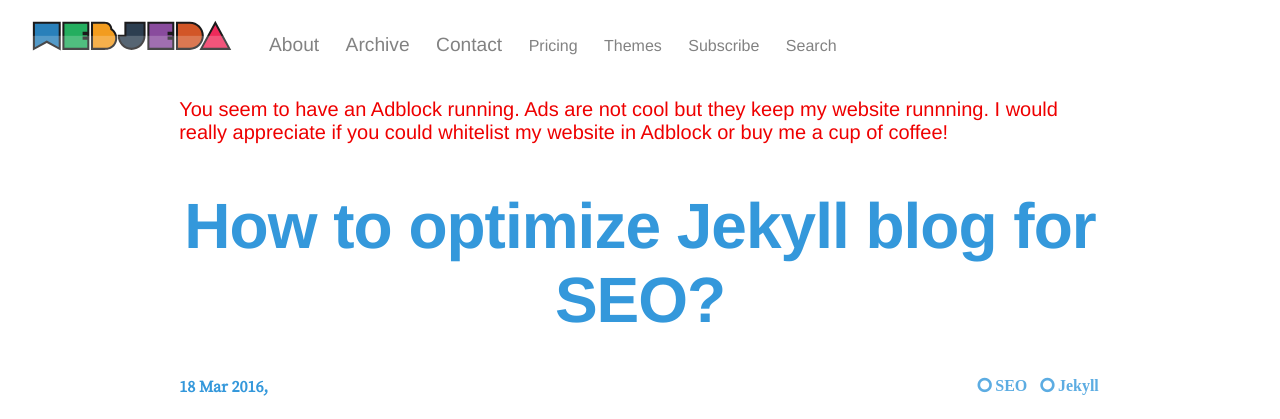
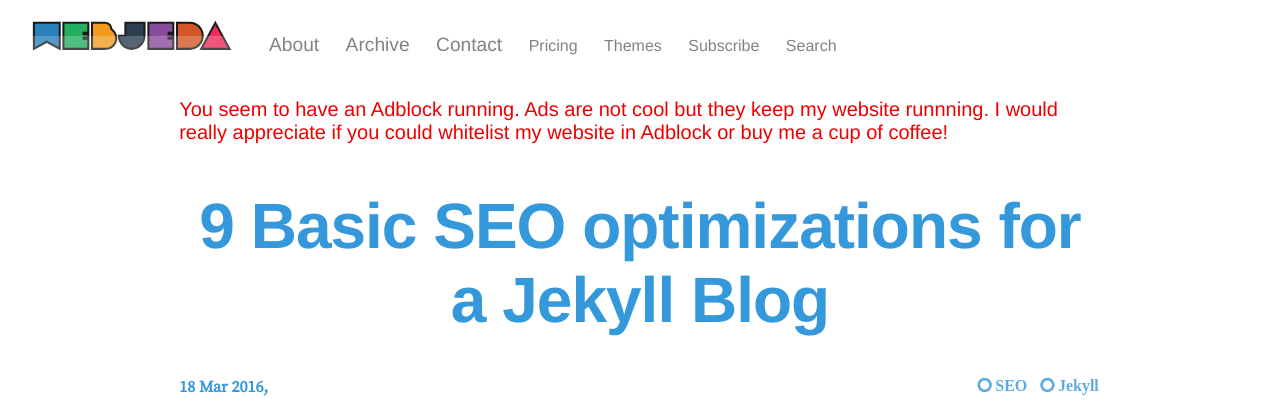
Before and after one commit to gaganmaheshwari/blog-webjeda, a Jekyll site: the page built from _posts/2016-03-18-optimize-jekyll-blog-seo.md, in a window 1280 px wide and 900 px high, cut to the strip 0-419 px from the top of the window. Built offline with Jekyll 4.4.1, drawn with Linux system fonts in a browser that asks for light colours; some of the changed lines change nothing that is shown.

Commit message:
no message

```diff
--- a/_posts/2016-03-18-optimize-jekyll-blog-seo.md
+++ b/_posts/2016-03-18-optimize-jekyll-blog-seo.md
@@ -1,6 +1,6 @@
 ---
-title: How to optimize Jekyll blog for SEO?
-desc: Jekyll Search Engine Optimization is left to the users. Initially, SEO optimizing Jekyll was hard but gradually it has been easier since we have so many people contributing to the community. Learn how to do Jekyll SEO.
+title: 9 Basic SEO optimizations for a Jekyll Blog
+desc: Jekyll SEO is something I struggled hard to figure out since I moved from WordPress. Initially,it was hard but gradually I found out that we can do a lot of things using liquid syntax. I have discussed
 keywords:
 author: sharathdt
 tags: SEO Jekyll
```
